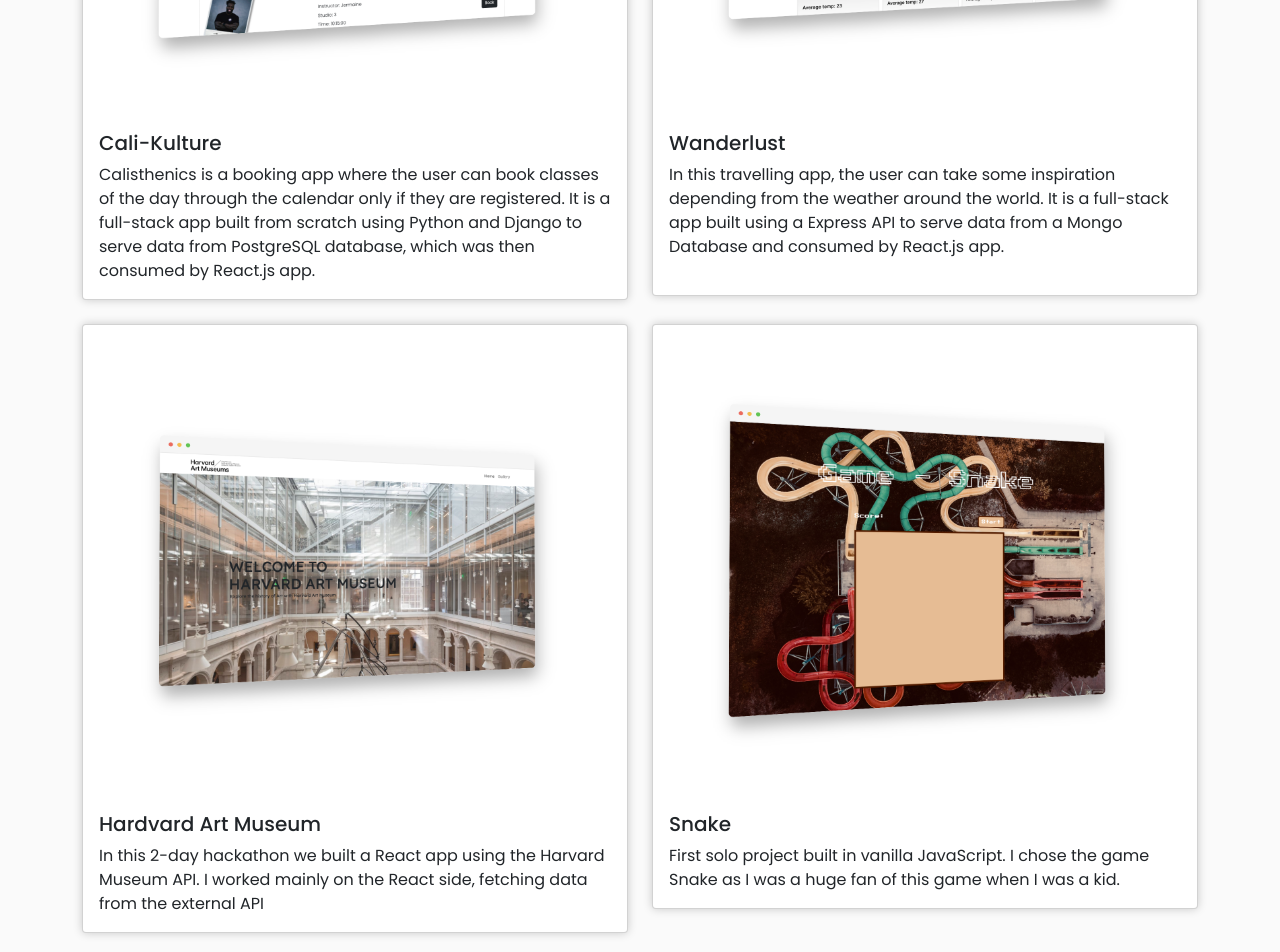
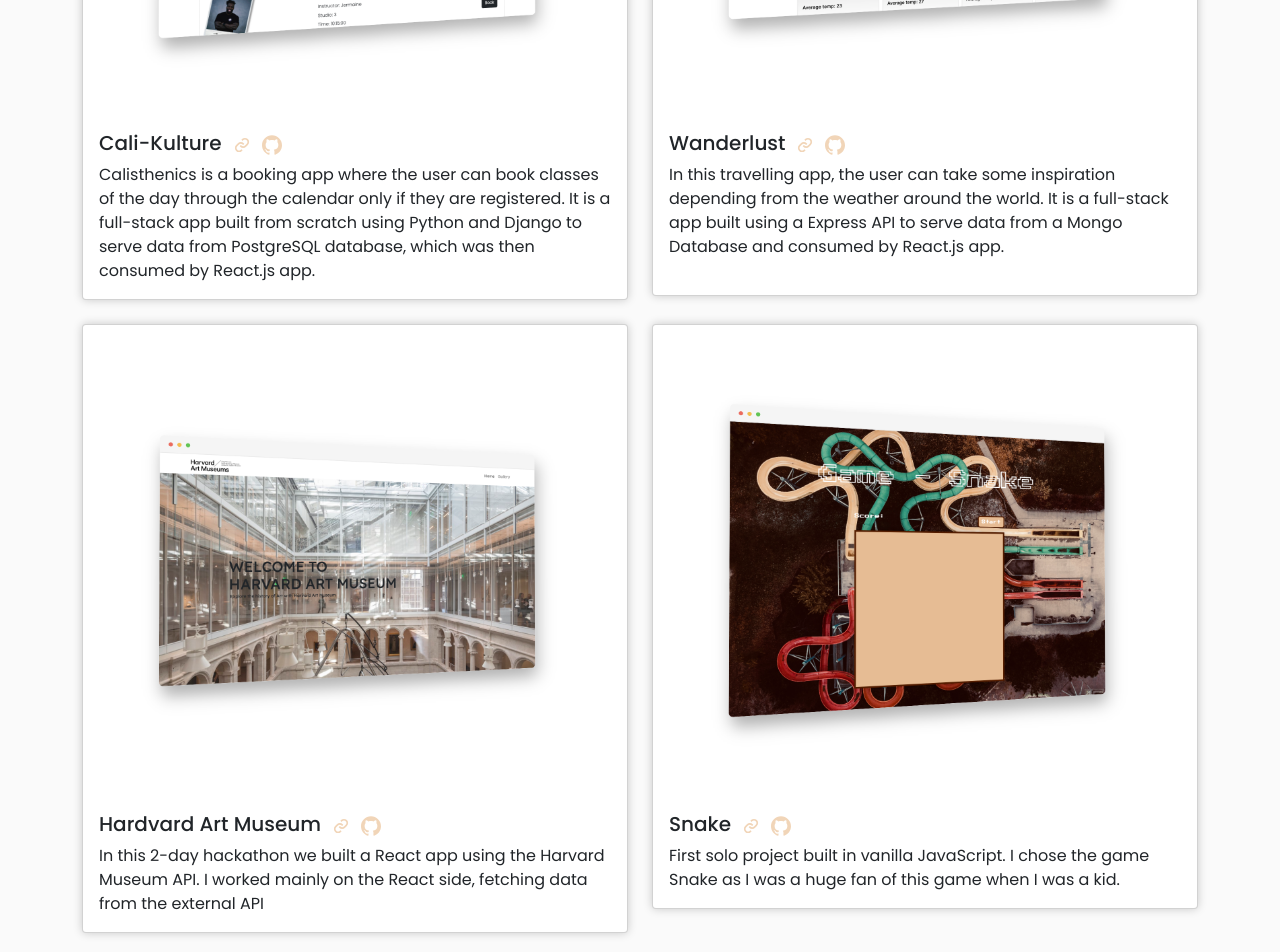
Before and after one commit to rossana87/portfolio, a React (Create React App) app in the folder client/: page / in a window 1280 px wide. Shown: the part 1820-2772 px from the top of the page. Built offline with nearby package versions, Linux system fonts and the light colour scheme.

Commit message:
final changes

```diff
--- a/client/src/components/projects/Projects.js
+++ b/client/src/components/projects/Projects.js
@@ -2,6 +2,9 @@
 import Col from 'react-bootstrap/Col'
 import Row from 'react-bootstrap/Row'
 import Container from 'react-bootstrap/Container'
+import { Link } from 'react-router-dom'
+import { BiLink } from 'react-icons/bi'
+import { SiGithub } from 'react-icons/si'
 
 import Cali from '../../images/cali.png'
 import Wanderlust from '../../images/wanderlust.png'
@@ -16,22 +19,38 @@
           <Col xs="12">
             <h3 className='projects-header'>Projects</h3>
           </Col>
+          {/* Project 4 */}
           <Col lg={6} className="mb-4">
             <Card className='projects-card'>
               <Card.Img variant="top" src={Cali} />
               <Card.Body>
-                <Card.Title>Cali-Kulture</Card.Title>
+                <Card.Title>Cali-Kulture
+                  <Link className="footer-link" to={'https://cali-kulture.herokuapp.com/'} as={Link} target="_blank">
+                    <BiLink style={{ fontSize: '20px', color: '#f1d5b8', marginRight: '10px', marginLeft: '10px' }} />
+                  </Link>
+                  <Link className="footer-link" to={'https://github.com/rossana87/Project_4'} as={Link} target="_blank">
+                    <SiGithub style={{ fontSize: '20px', color: '#f1d5b8' }} />
+                  </Link>
+                </Card.Title>
                 <Card.Text>Calisthenics is a booking app where the user can book classes of the day through the calendar only if they are registered.
                   It is a full-stack app built from scratch using Python and Django to serve data from PostgreSQL database, which was then consumed by React.js app.
                 </Card.Text>
               </Card.Body>
             </Card>
           </Col>
+          {/* Project 3 */}
           <Col lg={6} className="mb-4">
             <Card className='projects-card'>
               <Card.Img variant="top" src={Wanderlust} />
               <Card.Body>
-                <Card.Title>Wanderlust</Card.Title>
+                <Card.Title>Wanderlust
+                  <Link className="footer-link" to={'https://project-3-wanderlust.herokuapp.com/'} as={Link} target="_blank">
+                    <BiLink style={{ fontSize: '20px', color: '#f1d5b8', marginRight: '10px', marginLeft: '10px' }} />
+                  </Link>
+                  <Link className="footer-link" to={'https://github.com/rossana87/Project_3_Wanderlust'} as={Link} target="_blank">
+                    <SiGithub style={{ fontSize: '20px', color: '#f1d5b8' }} />
+                  </Link>
+                </Card.Title>
                 <Card.Text className='wanderlust'>In this travelling app, the user can take some inspiration depending from the weather around the world.
                   It is a full-stack app built using a Express API to serve data from a Mongo Database and consumed by React.js app.
                 </Card.Text>
@@ -40,20 +59,36 @@
           </Col>
         </Row>
         <Row>
+          {/* Project 2 */}
           <Col lg={6} className="mb-4">
             <Card className='projects-card'>
               <Card.Img variant="top" src={Harvard} />
               <Card.Body>
-                <Card.Title>Hardvard Art Museum</Card.Title>
+                <Card.Title>Hardvard Art Museum
+                  <Link className="footer-link" to={'https://rosie-harvard-api.netlify.app/'} as={Link} target="_blank">
+                    <BiLink style={{ fontSize: '20px', color: '#f1d5b8', marginRight: '10px', marginLeft: '10px' }} />
+                  </Link>
+                  <Link className="footer-link" to={'https://github.com/rossana87/Project_2'} as={Link} target="_blank">
+                    <SiGithub style={{ fontSize: '20px', color: '#f1d5b8' }} />
+                  </Link>
+                </Card.Title>
                 <Card.Text>In this 2-day hackathon we built a React app using the Harvard Museum API. I worked mainly on the React side, fetching data from the external API </Card.Text>
               </Card.Body>
             </Card>
           </Col>
+          {/* Project 1 */}
           <Col lg={6} className="mb-4">
             <Card className='projects-card'>
               <Card.Img variant="top" src={Snake} />
               <Card.Body>
-                <Card.Title>Snake</Card.Title>
+                <Card.Title>Snake
+                  <Link className="footer-link" to={'https://rossana87.github.io/Project_1/'} as={Link} target="_blank">
+                    <BiLink className='footer-icon' style={{ fontSize: '20px', color: '#f1d5b8', marginRight: '10px', marginLeft: '10px' }} />
+                  </Link>
+                  <Link className="footer-link" to={'https://github.com/rossana87/Project_1'} as={Link} target="_blank">
+                    <SiGithub className='footer-icon' style={{ fontSize: '20px', color: '#f1d5b8' }} />
+                  </Link>
+                </Card.Title>
                 <Card.Text> First solo project built in vanilla JavaScript. I chose the game Snake as I was a huge fan of this game when I was a kid.
                 </Card.Text>
               </Card.Body>
--- a/client/src/styles/components/about.scss
+++ b/client/src/styles/components/about.scss
@@ -20,7 +20,6 @@
   }
 
   .about-description {
-    font-family: 'Poppins', sans-serif;
     font-size: 16px;
     // box-shadow: 0 0 10px 0 rgba(0, 0, 0, 0.2);
     // border-radius: 4px;
```
